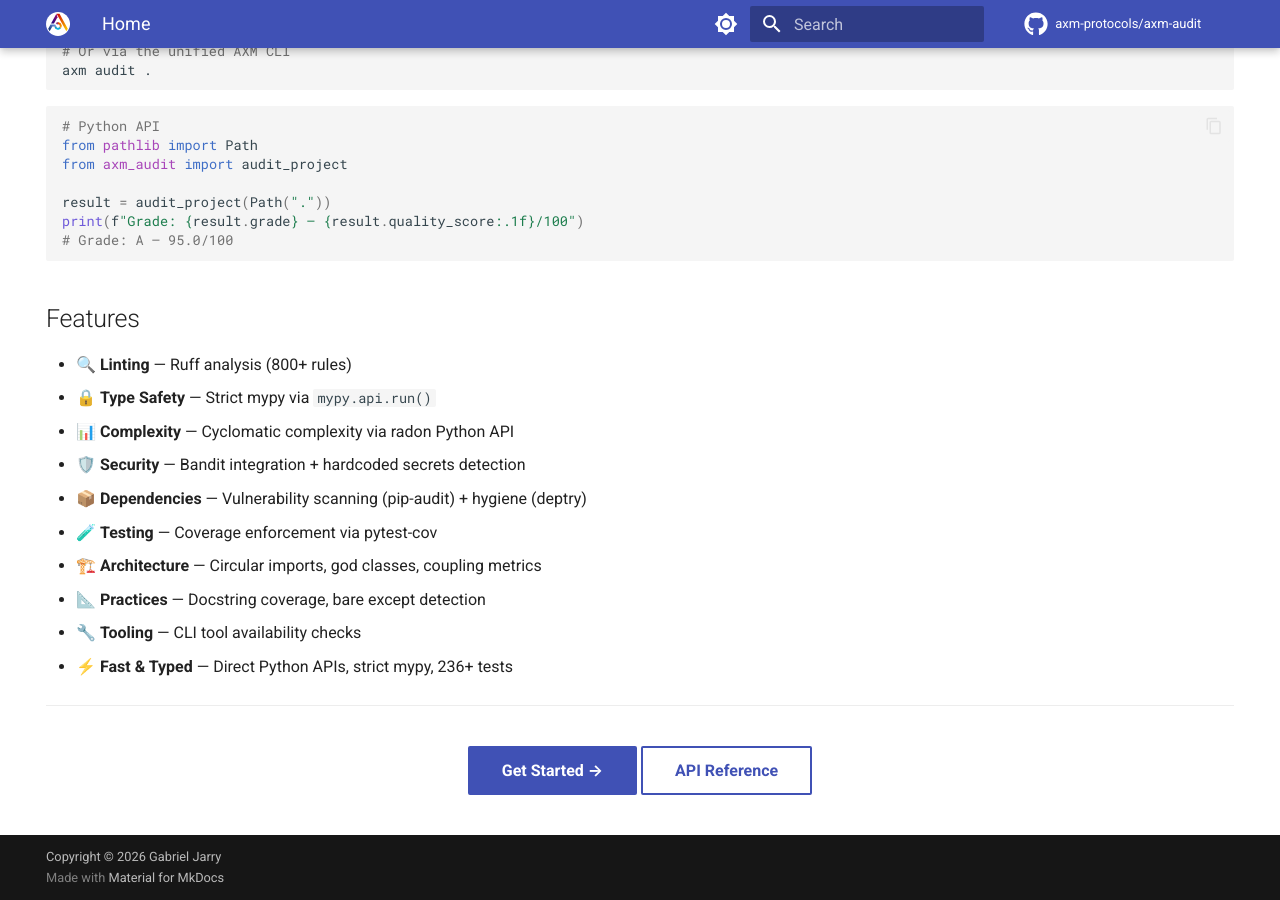
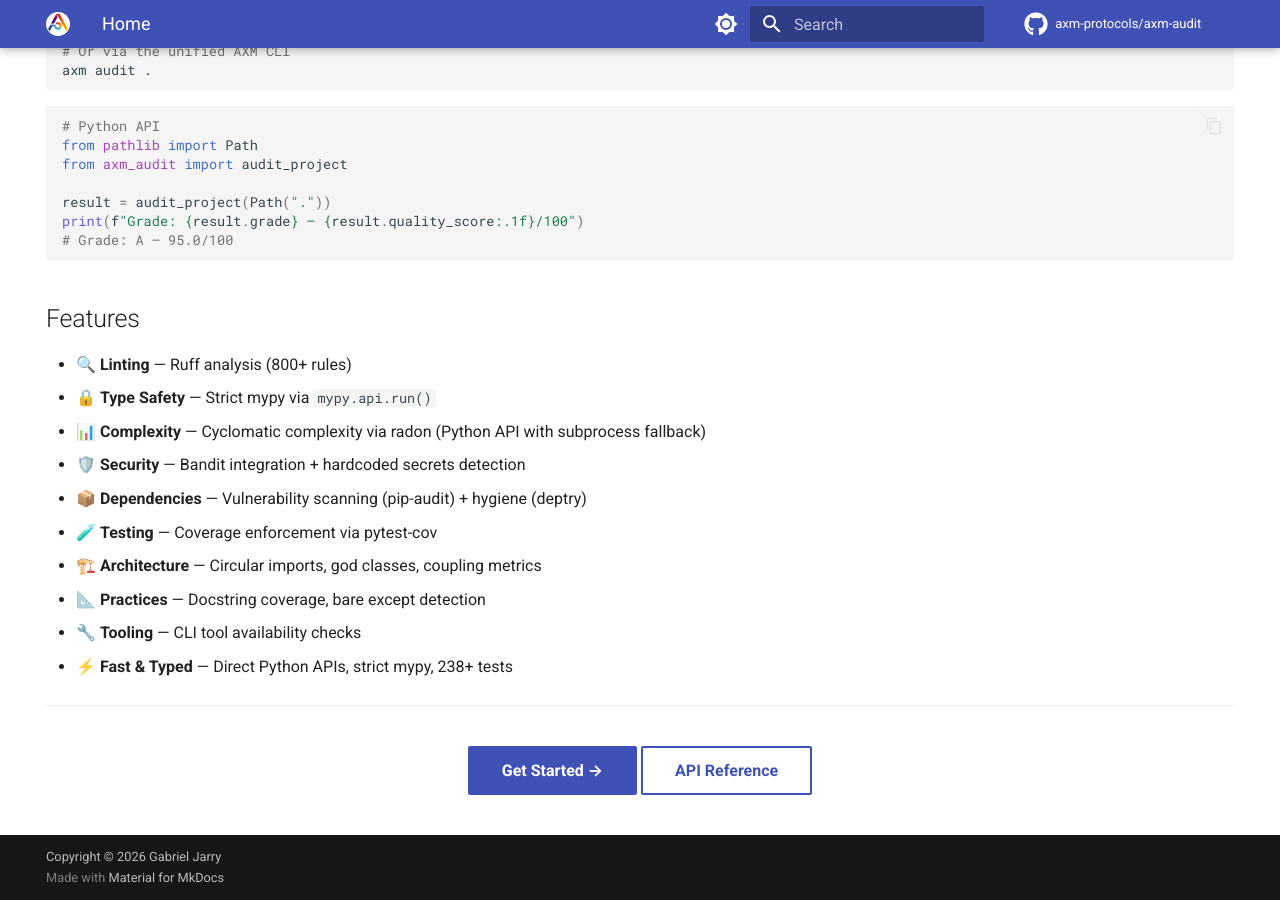
Before and after one commit to axm-protocols/axm-forge, an MkDocs documentation site: the page built from docs/index.md, in a window 1280 px wide and 900 px high, scrolled down 998 px. Built offline with MkDocs 1.6.1 and Material for MkDocs 9.7.7, drawn with Linux system fonts in a browser that asks for light colours; comment, search, counter and statistics services are not loaded.

Commit message:
docs(audit): update test count and complexity fallback [AXM-151]

```diff
--- a/docs/index.md
+++ b/docs/index.md
@@ -61,14 +61,14 @@ print(f"Grade: {result.grade} — {result.quality_score:.1f}/100")
 
 - 🔍 **Linting** — Ruff analysis (800+ rules)
 - 🔒 **Type Safety** — Strict mypy via `mypy.api.run()`
-- 📊 **Complexity** — Cyclomatic complexity via radon Python API
+- 📊 **Complexity** — Cyclomatic complexity via radon (Python API with subprocess fallback)
 - 🛡️ **Security** — Bandit integration + hardcoded secrets detection
 - 📦 **Dependencies** — Vulnerability scanning (pip-audit) + hygiene (deptry)
 - 🧪 **Testing** — Coverage enforcement via pytest-cov
 - 🏗️ **Architecture** — Circular imports, god classes, coupling metrics
 - 📐 **Practices** — Docstring coverage, bare except detection
 - 🔧 **Tooling** — CLI tool availability checks
-- ⚡ **Fast & Typed** — Direct Python APIs, strict mypy, 236+ tests
+- ⚡ **Fast & Typed** — Direct Python APIs, strict mypy, 238+ tests
 
 ---
 
```
Also changed, not shown: README.md (+2 -2 lines), docs/explanation/architecture.md (+1 -1 lines).
